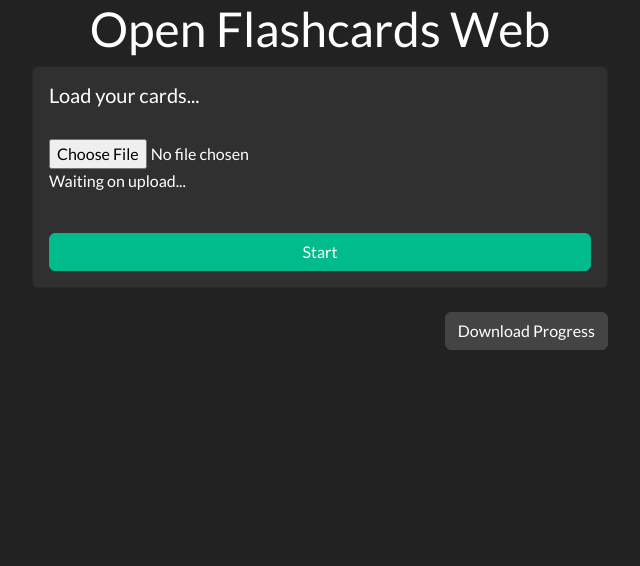
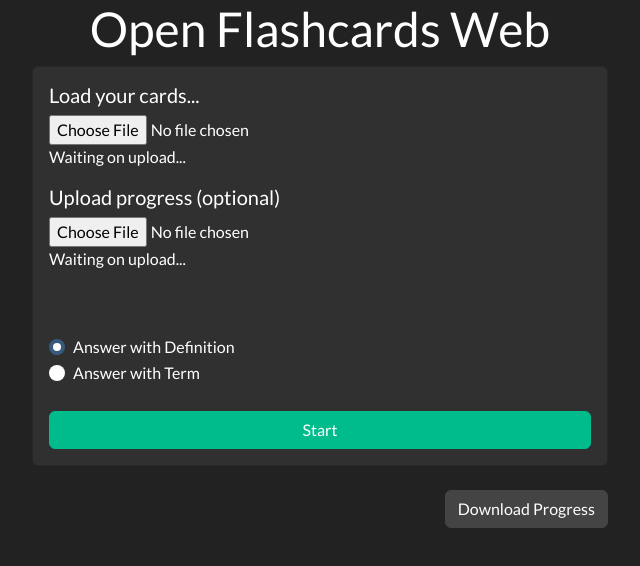
Before and after one commit to RobertJN64/OpenFlashcards_Web, a React (Create React App) app: page / in a window 1280 px wide. Shown: the top 566 px of the page, without its empty margins (320-960 px from the left). Built offline with nearby package versions, Linux system fonts and the light colour scheme.

Commit message:
save and load progress

```diff
--- a/src/App.js
+++ b/src/App.js
@@ -3,7 +3,7 @@ import React, { useState } from 'react';
 import Button from 'react-bootstrap/Button';
 import Card from 'react-bootstrap/Card';
 import Container from 'react-bootstrap/Container';
-//import Form from 'react-bootstrap/Form'
+import Form from 'react-bootstrap/Form'
 
 import './App.css';
 
@@ -18,10 +18,8 @@ const AppStatus = {
 const MODE_DEF = true; // answer with def
 const MODE_TERM = false;  // answer with term
 
-var mode = MODE_DEF; //TODO - handle modes
-//TODO - import / export progress
-//TODO - stopflag
-
+var file_name = 'none';
+var cards_raw;
 var cards = {};
 var progress = {};
 var missed_words = [];
@@ -42,7 +40,7 @@ function download_progress() {
   var a = document.createElement("a"),
     url = URL.createObjectURL(file);
   a.href = url;
-  a.download = 'example.progress'
+  a.download = file_name + '.progress'
   document.body.appendChild(a);
   a.click();
   setTimeout(function () {
@@ -65,28 +63,17 @@ window.addEventListener(
 
 function MainCard() {
   const [current_status, set_current_status] = useState(AppStatus.WaitingOnStart);
+
   function StartScreen() {
+    const [mode, set_mode] = useState(MODE_DEF);
     const [upload_card_status, set_upload_card_status] = useState("Waiting on upload...");
+    const [upload_progress_status, set_upload_progress_status] = useState("Waiting on upload...");
 
     function btn_start() {
-      set_current_status(AppStatus.AskQuestion);
-    }
-
-    k_handler = (x) => {
-      if (x === 'Enter') {
-        btn_start();
-      }
-    }
-
-    const handleCardsUpload = e => {
-      const fileReader = new FileReader();
-      fileReader.readAsText(e.target.files[0], "UTF-8");
-      fileReader.onload = e => {
-        var lines = e.target.result.split('\n');
-        for (var line of lines) {
+      for (var line of cards_raw) {
         line = line.trim();
         if (!line.includes(' | ')) {
-            alert("<" + line + "> did not contain ` | `");
+          continue
         }
         var term = line.split(' | ')[0];
         var definition = line.split(' | ')[1];
@@ -133,8 +120,48 @@ function MainCard() {
           }
         }
       }
-        set_upload_card_status("Found: " + Object.keys(cards).length + " cards.");
+
+      set_current_status(AppStatus.AskQuestion);
+    }
+
+    k_handler = (x) => {
+      if (x === 'Enter') {
+        btn_start();
+      }
+    }
+
+    const handleCardsUpload = e => {
+      const fileReader = new FileReader();
+      fileReader.readAsText(e.target.files[0], "UTF-8");
+      file_name = e.target.files[0].name.split('.')[0];
+      fileReader.onload = e => {
+
+        cards_raw = e.target.result.split('\n');
+        var count = 0
+        for (var line of cards_raw) {
+          line = line.trim();
+          if (!line.includes(' | ')) {
+            alert("<" + line + "> did not contain ` | `");
+          }
+          else {
+            count += 1;
+          }
+        }
+        set_upload_card_status("Found: " + count + " cards.");
       };
+    };
+
+    const handleProgressUpload = e => {
+      const fileReader = new FileReader();
+      fileReader.readAsText(e.target.files[0], "UTF-8");
+      fileReader.onload = e => {
+        progress = JSON.parse(e.target.result);
+        set_upload_progress_status("Progress loaded...");
+      };
+    };
+
+    const mode_change = e => {
+      set_mode(!mode);
     };
 
     return (
@@ -143,15 +170,20 @@ function MainCard() {
           <Card.Body>
 
             <Card.Title>Load your cards...</Card.Title>
-            <br />
             <input type="file" onChange={handleCardsUpload} />
             <p>{upload_card_status}</p>
+
+            <Card.Title>Upload progress (optional)</Card.Title>
+            <input type="file" onChange={handleProgressUpload} />
+            <p>{upload_progress_status}</p>
+            <br />
             <br />
 
-            {/* <Form>
-              <Form.Check onChange={mode_change} type='radio' name="mode_termdef" label='Answer with Definition' checked />
-              <Form.Check onChange={mode_change} type='radio' name="mode_termdef" label='Answer with Term' />
-            </Form> */}
+            <Form.Group>
+              <Form.Check onChange={mode_change} value={MODE_DEF} type='radio' label='Answer with Definition' checked={mode === MODE_DEF} />
+              <Form.Check onChange={mode_change} value={MODE_TERM} type='radio' label='Answer with Term' checked={mode === MODE_TERM} />
+            </Form.Group>
+            <br />
 
             <Button style={{ width: '100%' }} className='btn-success' onClick={btn_start}>Start</Button>
           </Card.Body>
```
Lines whose indentation alone changed are shown as unchanged.
